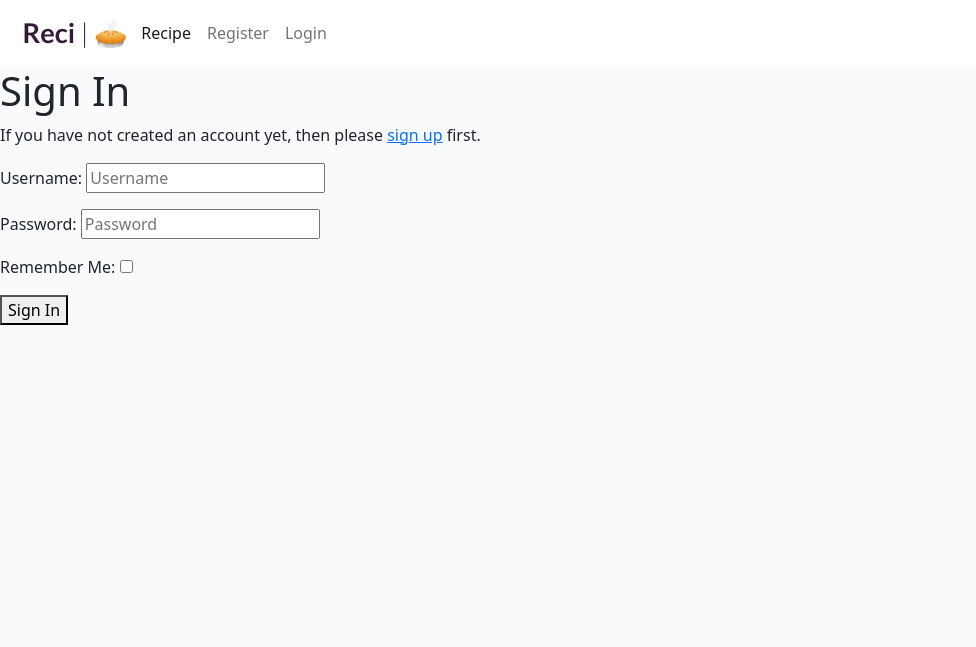
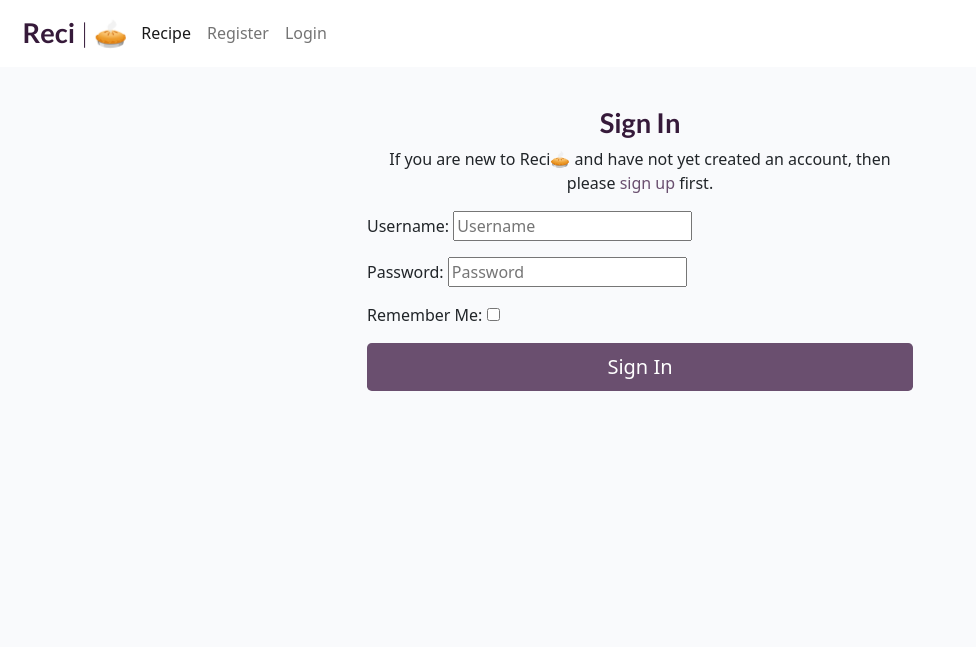
Before and after one commit to Haniibani/Portfolio-project-4, a Django app: page /accounts/login/ in a window 1280 px wide. Shown: the top 647 px of the page, without its empty margins (0-976 px from the left). Run offline with Django 3.2, Linux system fonts and the light colour scheme; some libraries are stand-ins or nearby versions.

Commit message:
Add style to login.html

```diff
--- a/static/css/style.css
+++ b/static/css/style.css
@@ -20,6 +20,14 @@ main {
     font-weight: 700;
     color: #361a3a;
     margin-left: 10%;
+}
+
+.brand-centered {
+    font-family: Lato, sans-serif;
+    font-size: 1.7rem;
+    font-weight: 700;
+    color: #361a3a;
+    text-align: center
 }
 
 .red-o {
--- a/templates/account/login.html
+++ b/templates/account/login.html
@@ -1,26 +1,25 @@
 {% extends "base.html" %}
 
-{% load i18n %}
-{% load account socialaccount %}
-
-{% block head_title %}{% trans "Sign In" %}{% endblock %}
+{% block head_title %}Sign In{% endblock %}
 
 {% block content %}
-
-<h1>{% trans "Sign In" %}</h1>
-
-
-<p>{% blocktrans %}If you have not created an account yet, then please
-<a href="{{ signup_url }}">sign up</a> first.{% endblocktrans %}</p>
-
-
+<div class="container mt-4">
+    <div class="row">
+        <div class="col-md-6 offset-md-3 card py-3 light-bg">
+            <h1 class="text-center brand-centered">Sign In</h1>
+            <p class="text-center">If you are new to Reci&#129383; and have not yet created an account, then please
+            <a href="{{ signup_url }}" class="link">sign up</a> first.</p>
             <form class="login" method="POST" action="{% url 'account_login' %}">
                 {% csrf_token %}
+                <div class="mb-3">
                     {{ form.as_p }}
+                </div>
                 {% if redirect_field_value %}
                 <input type="hidden" name="{{ redirect_field_name }}" value="{{ redirect_field_value }}" />
                 {% endif %}
-  <button class="primaryAction" type="submit">{% trans "Sign In" %}</button>
+                <button class="btn btn-signup btn-lg w-100" type="submit">Sign In</button>
             </form>
-
+        </div>
+    </div>
+</div>
 {% endblock %}
```
Lines whose indentation alone changed are shown as unchanged.
